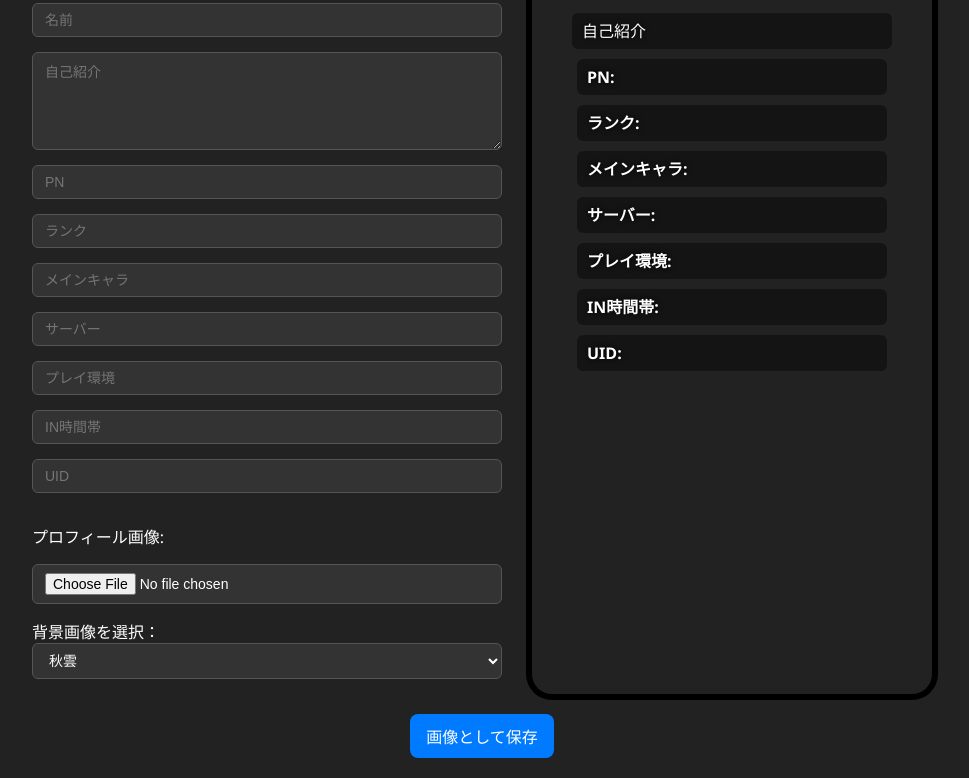
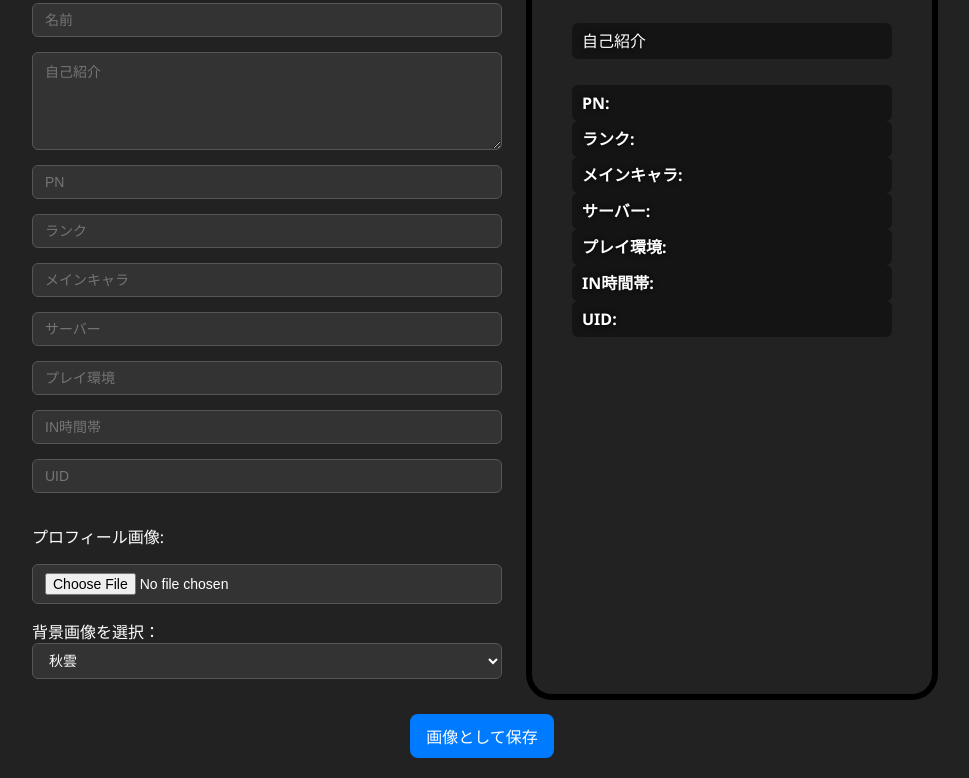
Before and after one commit to Syuna05/profileStar, a plain HTML site: page index.html in a window 1280 px wide. Shown: the part 92-870 px from the top of the page, without its empty margins (158-1127 px from the left). Drawn offline with nearby package versions, Linux system fonts and the light colour scheme.

Commit message:
Add files via upload

```diff
--- a/style.css
+++ b/style.css
@@ -40,22 +40,21 @@ body {
   min-height: 80px;
 }
 
-/* カード枠エリア */
 .preview-area {
   width: 400px;
   min-height: 600px;
   max-height: 800px;
   position: relative;
-  border-radius: 20px;
+  border-radius: 20px;   /* 角丸 */
   padding: 20px;
   box-sizing: border-box;
-  overflow: hidden;
+  overflow: hidden;      /* はみ出しを隠す */
 
   background-size: cover;
   background-position: center;
   background-repeat: no-repeat;
 
-  /* ←黒い枠を外側に出す */
+  /* 黒い枠を外側に出す */
   box-shadow: 0 0 0 6px black;
 }
 
@@ -72,13 +71,15 @@ body {
   box-sizing: border-box;
   font-size: 16px;
   line-height: 1.5;
+  display: flex;
+  flex-direction: column;
+  gap: 10px;
 }
 
 .profile-header {
   display: flex;
   align-items: center;
   gap: 12px;
-  margin-bottom: 12px;
 }
 
 .profile-header img {
@@ -101,19 +102,14 @@ body {
   background-color: rgba(0, 0, 0, 0.4);
   border-radius: 6px;
   padding: 6px 10px;
-  margin-bottom: 10px;
 }
 
 .card-content ul {
   list-style: none;
-  padding: 0 5px;
+  padding: 0;
   margin: 0;
   line-height: 1.5;
   word-break: break-word;
-}
-
-.card-content li {
-  margin-bottom: 10px;
 }
 
 #saveBtn {
```
Also changed, not shown: script.js (+6 -5 lines).
